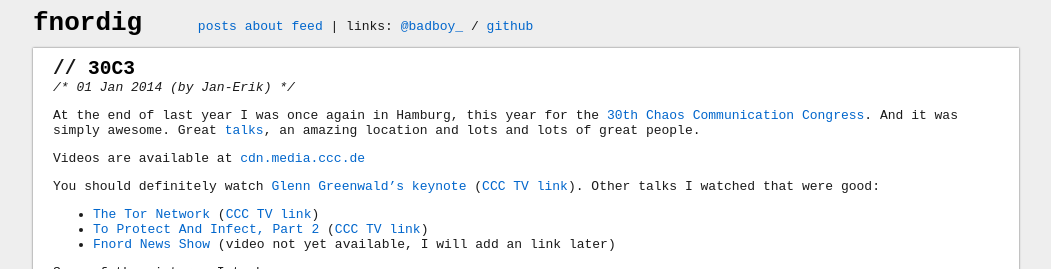
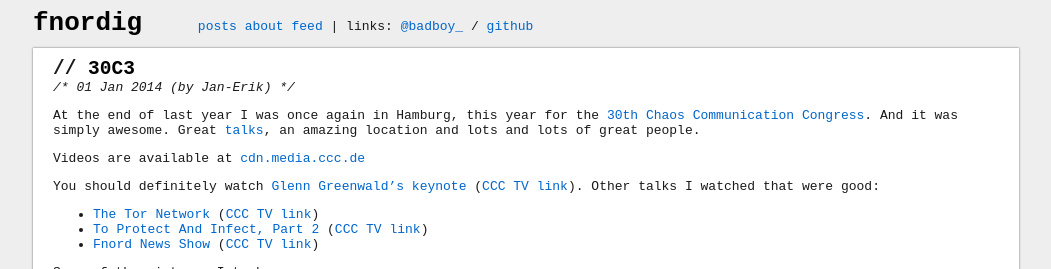
Before and after one commit to badboy/fnordig.de, a Jekyll site: the page built from _posts/2014-01-01-30c3.md, in a window 1280 px wide and 900 px high, cut to the strip 0-269 px from the top of the window. Shown: the whole strip, without its empty margins (114-1165 px from the left). Built offline with Jekyll 4.4.1, drawn with Linux system fonts in a browser that asks for light colours; some of the changed text lies outside the part shown.

Commit message:
Fnord News Show link added.

```diff
--- a/_posts/2014-01-01-30c3.md
+++ b/_posts/2014-01-01-30c3.md
@@ -14,7 +14,7 @@ Other talks I watched that were good:
 
 * [The Tor Network](https://events.ccc.de/congress/2013/Fahrplan/events/5423.html) ([CCC TV link](http://media.ccc.de/browse/congress/2013/30C3_-_5423_-_en_-_saal_1_-_201312272030_-_the_tor_network_-_jacob_-_arma.html))
 * [To Protect And Infect, Part 2](https://events.ccc.de/congress/2013/Fahrplan/events/5713.html) ([CCC TV link](http://media.ccc.de/browse/congress/2013/i5TMBRf_-3TiDrceuY3osQ.html))
-* [Fnord News Show](https://events.ccc.de/congress/2013/Fahrplan/events/5714.html) (video not yet available, I will add an link later)
+* [Fnord News Show](https://events.ccc.de/congress/2013/Fahrplan/events/5714.html) ([CCC TV link](http://media.ccc.de/browse/congress/2013/30C3_-_5490_-_de_-_saal_1_-_201312300000_-_fnord_news_show_-_frank_-_fefe.html))
 
 Some of the pictures I took:
 
```
Also changed, not shown: other parts of _posts/2014-01-01-30c3.md (+2 -0 lines).
